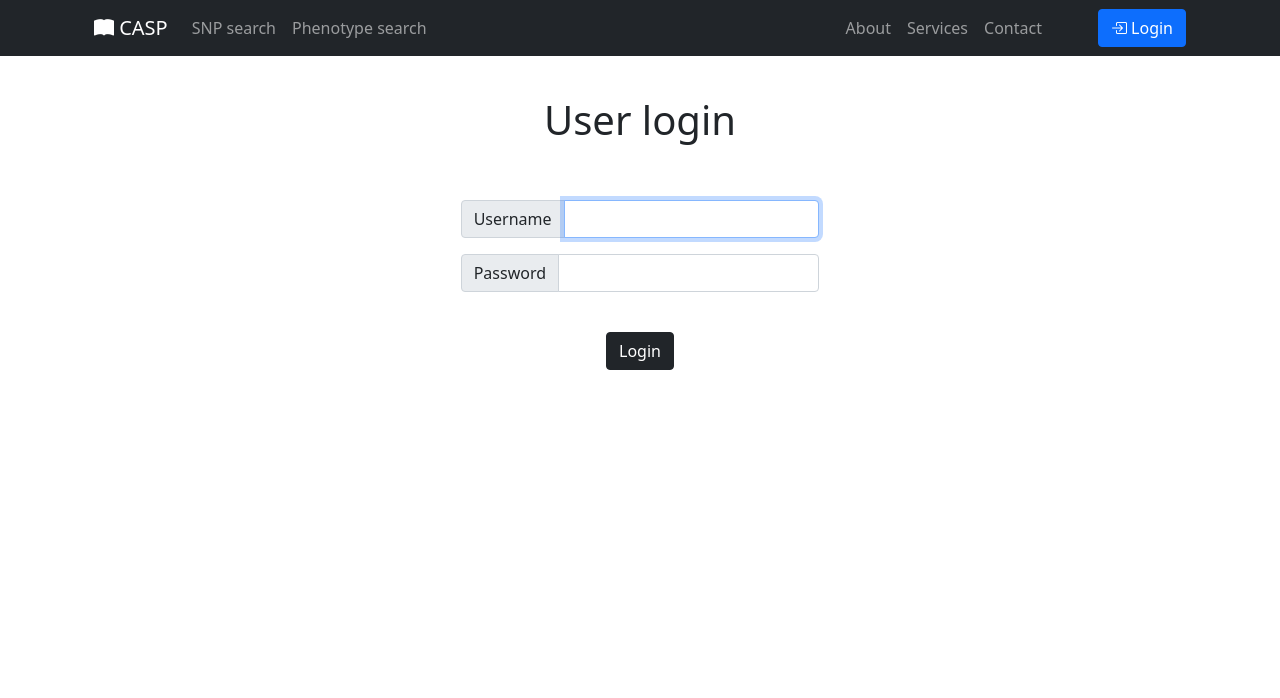
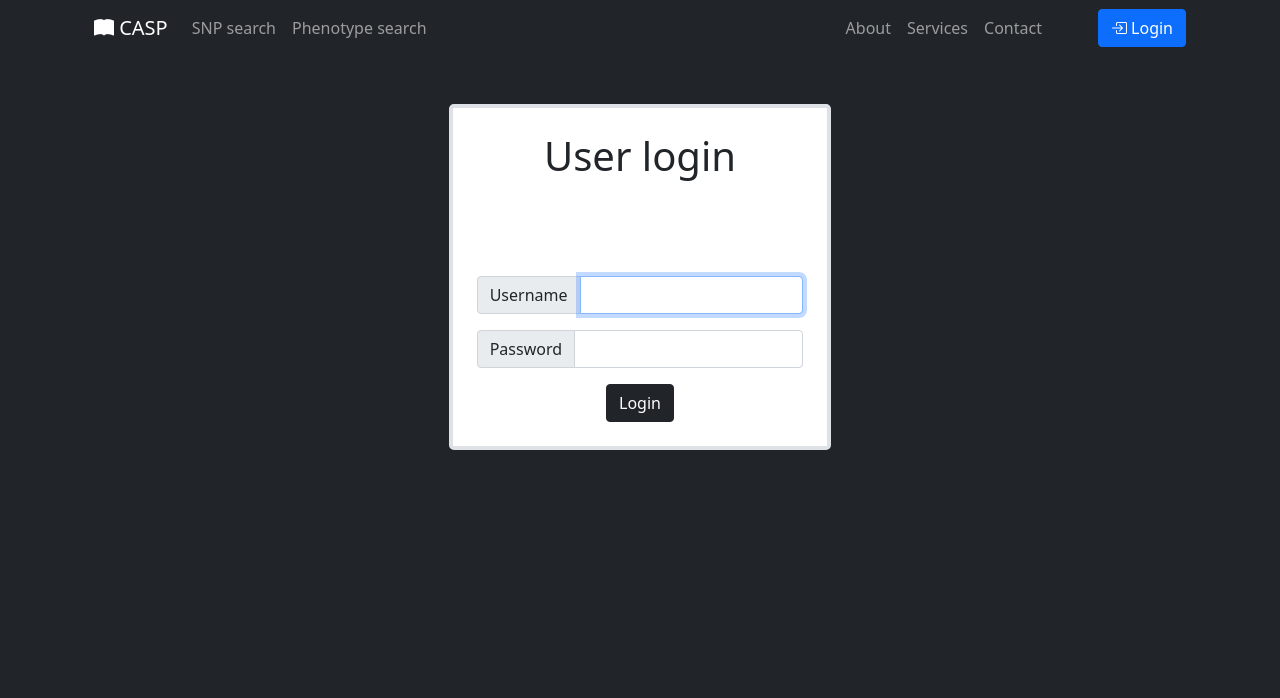
Before and after one commit to Ouertani95/SNP_Project, a Django app: page /login/ in a window 1280 px wide. Shown: the top 698 px of the page. Run offline with Django 4.2, Linux system fonts and the light colour scheme; some libraries are stand-ins or nearby versions.

Commit message:
updated login and upload templates with dark bg

```diff
--- a/SNP_App/templates/registration/login.html
+++ b/SNP_App/templates/registration/login.html
@@ -2,13 +2,12 @@
 
 {% block content %}
 
-    <h1 class="mt-5 mb-5 pt-5 text-center"> User login </h1>
-
-    <form method="post" class="text-center mt-3">
+    <form action="" method="post" class="mt-5 pt-5 text-center" enctype="multipart/form-data">
         {% csrf_token %}
-        <div class="container p-2 mt-3">
+        <div class="container p-2">
             <div class="row justify-content-center text-start">
-                <div class="col-4">
+                <div class="col-4 p-4 border border-4 rounded-3 bg-white">
+                    <h1 class="mb-5 pb-5 text-center"> User login </h1>
                     <div class="input-group mb-3">
                         <span class="input-group-text" id="basic-addon1">{{ form.username.label }}</span>
                         {{ form.username }}
@@ -17,17 +16,15 @@
                         <span class="input-group-text" id="basic-addon2">{{ form.password.label }} </span>
                         {{ form.password }}
                     </div>
-
-                </div>
-            </div>
-            <div class="row mt-4">
-                <div class="col">
-                    <button type="submit" class="btn btn-dark text-center">Login</button>
+                    <div class="mt-3 justify-content-center text-center">
+                        <button type="submit" class="btn btn-dark text-center">Login</button>
+                    </div>
                 </div>
             </div>
         </div>
 
     </form>
+
 
     <script>
         $(document).ready(function () {
@@ -35,6 +32,7 @@
                 .attr("aria-describedby","basic-addon1");
             $("#id_password").addClass("form-control")
                 .attr("aria-describedby","basic-addon2");
+            $("#page-top").addClass("bg-dark");
         });
     </script>
 
```
Also changed, not shown: SNP_App/templates/upload.html (+8 -8 lines).
